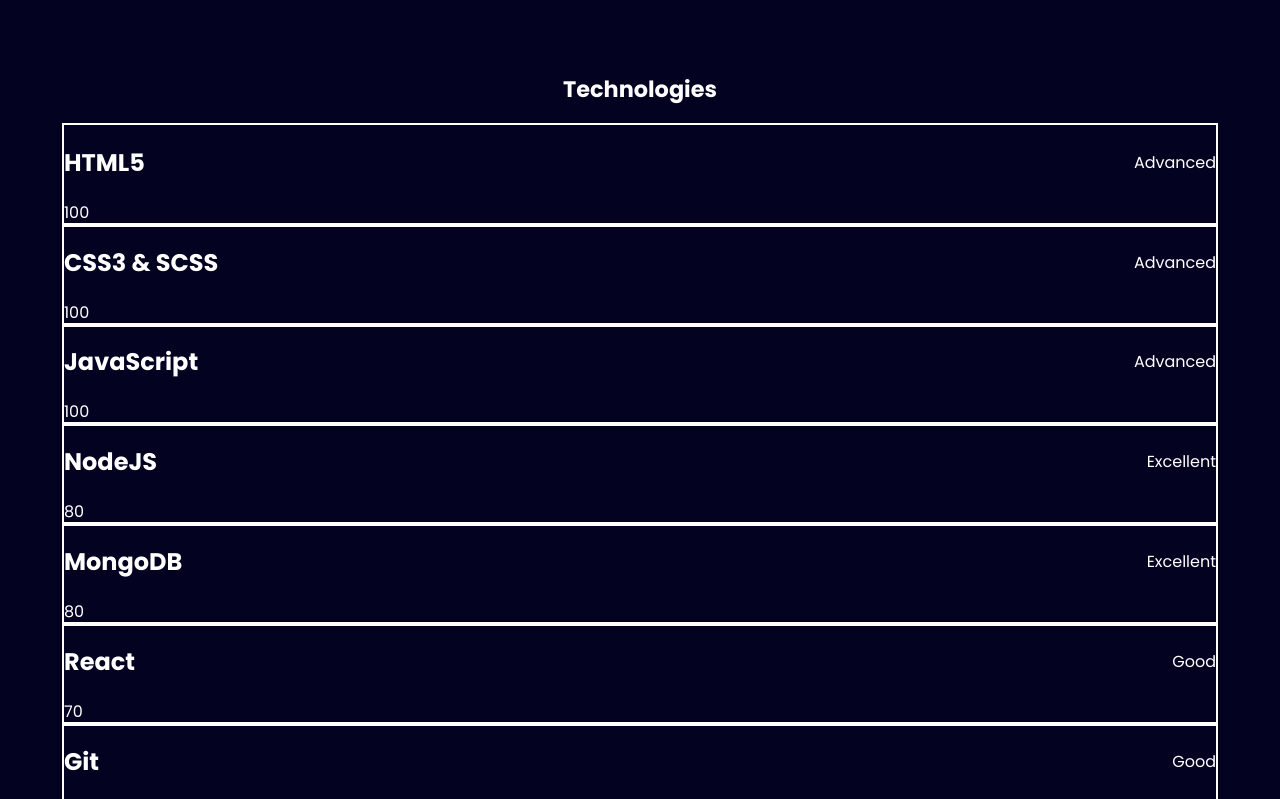
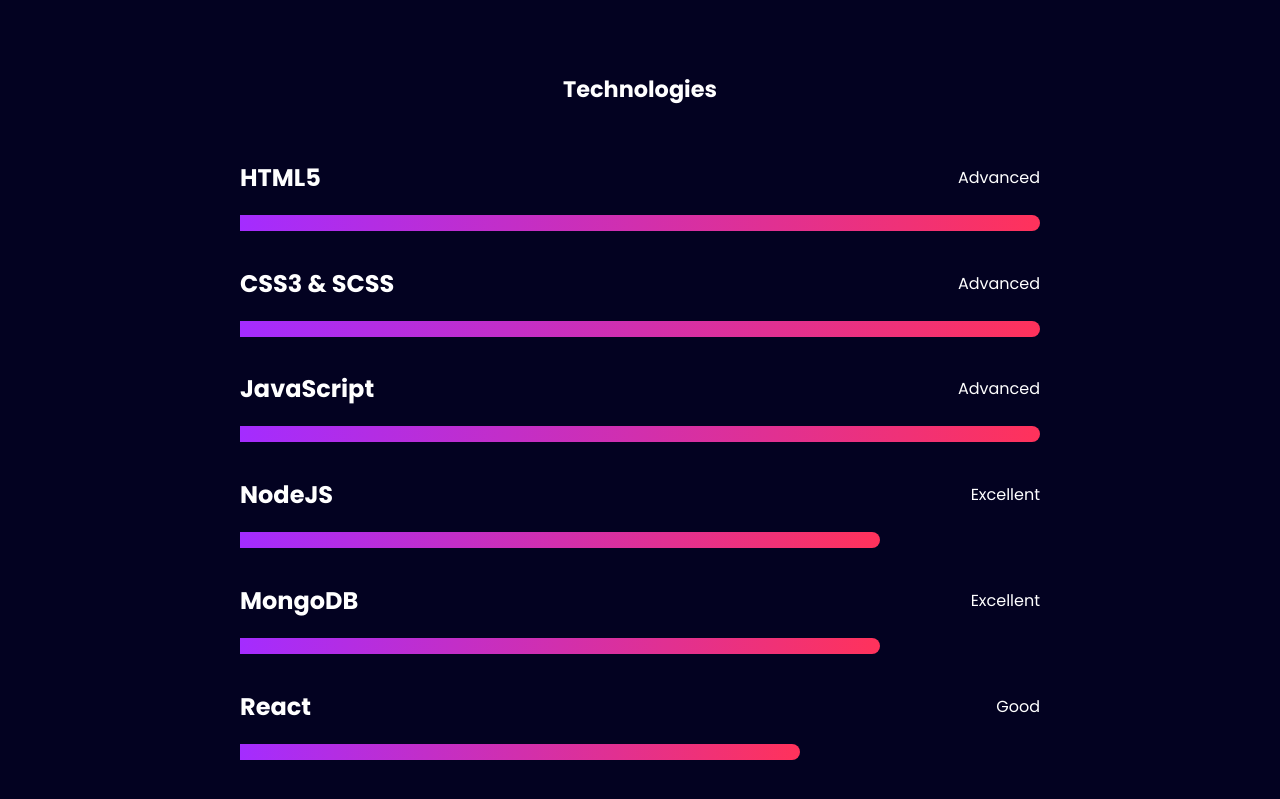
Before and after one commit to kosmiadis/personal_portfolio, a React (Create React App) app: page / in a window 1280 px wide. Shown: the part 1680-2479 px from the top of the page. Built offline with nearby package versions, Linux system fonts and the light colour scheme.

Commit message:
fixed animations

```diff
--- a/src/Components/Content/Home/Home.js
+++ b/src/Components/Content/Home/Home.js
@@ -1,9 +1,10 @@
 import dummyProfilePhoto from '../../../images/dummy_profile_photo.webp'
 import { useFadeInLeft } from "../../../animations";
+import { animated } from '@react-spring/web';
 
 const Home = ({t}) => {
 
-  const { ref, styles, animated } = useFadeInLeft();
+  const { ref, styles } = useFadeInLeft();
 
   return (
     <div className='home'>
--- a/src/Components/Content/Projects/Project.js
+++ b/src/Components/Content/Projects/Project.js
@@ -4,10 +4,10 @@
 const Project = ({t, project}) => {
 
   const { img_url, title, description, technologies, github_url, live_demo_url } = project;
-  const { ref, styles} = useFadeInLeft();
+  const { ref, styles } = useFadeInLeft();
 
     return (
-      <animated.div ref={ref} styles={{...styles}} className='project'>
+      <animated.div ref={ref} style={{...styles}} className='project'>
         <div className="project_inner_wrapper">
 
           <div className="img_preview">
--- a/src/Components/Content/Projects/Projects.js
+++ b/src/Components/Content/Projects/Projects.js
@@ -1,18 +1,21 @@
 import Project from "./Project"
 import { useFadeInLeft } from "../../../animations";
+import { animated } from '@react-spring/web'
 
 const Projects = ({t, projects}) => {
 
-  const { ref, styles, animated } = useFadeInLeft();
+  const { ref, styles} = useFadeInLeft();
 
   return (
     <div className="projects">
-        <animated.h2 ref={ref} style={{...styles}} id="projects_heading">{t("projects")}</animated.h2>
-        <div className="projects_wrapper">
+        <animated.h2 ref={ref} style={{...styles}} id="projects_heading">
+          {t("projects")}
+        </animated.h2>
+        <animated.div ref={ref} style={{...styles}} className="projects_wrapper">
           {projects.map(project => (
               <Project t={t} project={project} key={project.id}/>
           ))}
-        </div>
+        </animated.div>
     </div>
   )
 }
--- a/src/Components/Content/Technologies/Technology.js
+++ b/src/Components/Content/Technologies/Technology.js
@@ -1,4 +1,10 @@
+import { animated } from '@react-spring/web';
+import { useLoadDivWidth } from "../../../animations"
+
 const Technology = ({technology}) => {
+
+  const givenWidth = technology.experience_perc + '%';
+  const {ref, styles} = useLoadDivWidth(givenWidth)
 
   return (
     <div className="technology">
@@ -8,7 +14,7 @@
                 <p>{technology.experience_level}</p>
             </div>
             <div className="technology_visual">
-                <div className="experience_bar">{technology.experience_perc}</div>
+                <animated.div ref={ref} style={styles} className="experience_bar"></animated.div>
             </div>
         </div>
     </div>
--- a/src/animations.js
+++ b/src/animations.js
@@ -28,7 +28,7 @@
     }, [inView, api])
 
 
-    return { ref, styles, animated };
+    return { ref, styles};
 };
 
 export const usePopUp = () => {
@@ -55,6 +55,31 @@
         }
     }, [inView, api])
 
+    return { ref, styles};
+};
 
-    return { ref, styles, animated };
+
+export const useLoadDivWidth = (givenWidth) => {
+    const { ref, inView } = useInView({
+        triggerOnce: false,
+        threshold: 0.1,
+    });
+
+    const [styles, api] = useSpring(() => ({
+        from: {
+          width: '0%'
+        },
+        to: {
+          width: givenWidth
+        },
+        config: { duration: 600 }, // Adjust the duration as needed
+    }));
+
+    useEffect(() => {
+        if (inView) {
+            api.start({ width: givenWidth });
+        }
+    }, [inView, api, givenWidth]);
+
+    return { ref, styles };
 };
--- a/src/styles/projects/projects.scss
+++ b/src/styles/projects/projects.scss
@@ -15,7 +15,7 @@
         width: 90%;
         display: flex;
         flex-wrap: wrap;
-        gap: 50px;
+        gap: 60px;
         justify-content: center;
         align-items: center;
 
@@ -36,7 +36,7 @@
 
         div.projects_wrapper {
             gap: unset;
-            row-gap: 50px;
+            row-gap: 60px;
             justify-content: space-between;
         }
     }
--- a/src/styles/styles.scss
+++ b/src/styles/styles.scss
@@ -12,6 +12,9 @@
 body {
     margin: 0;
     background-color: var(--body-bg-color);
+    display: flex;
+    flex-direction: column;
+    gap: 3rem;
 }
 
 body > * {
@@ -23,6 +26,6 @@
 div.home, div.projects, div.technologies, div.about {
     max-width: 1400px;
     margin: auto;
-    min-height: 100vh;
+    min-height: 70vh;
     font-family: poppins, 'Segoe UI', Tahoma, Geneva, Verdana, sans-serif;
 }
--- a/src/styles/technologies/technologies.scss
+++ b/src/styles/technologies/technologies.scss
@@ -1,6 +1,7 @@
 @import url(./technology.scss);
 
 div.technologies {
+    margin-top: 3rem;
     display: flex;
     flex-direction: column;
     gap: 3rem;
--- a/src/styles/technologies/technology.scss
+++ b/src/styles/technologies/technology.scss
@@ -1,8 +1,8 @@
 div.technology {
+    margin-top: 15px;
     display: flex;
-    width: 90%;
-    max-width: 1200px;
-    outline: 2px solid;
+    width: 80%;
+    max-width: 800px;
 
     div.technology_inner_wrapper {
         display: flex;
@@ -10,7 +10,6 @@
         width: 100%;
 
         div.technology_text {
-            width: 100%;
             display: flex;
             flex-direction: row;
             align-items: center;
@@ -21,6 +20,12 @@
             display: flex;
             width: 100%;
 
+            & div.experience_bar {
+                height: 16px;
+                border-top-right-radius: 10px;
+                border-bottom-right-radius: 10px;
+                background-image: linear-gradient(to right, var(--gradient-primary-color), var(--gradient-secondary-color));
+            }
         }
     }
 }
```
